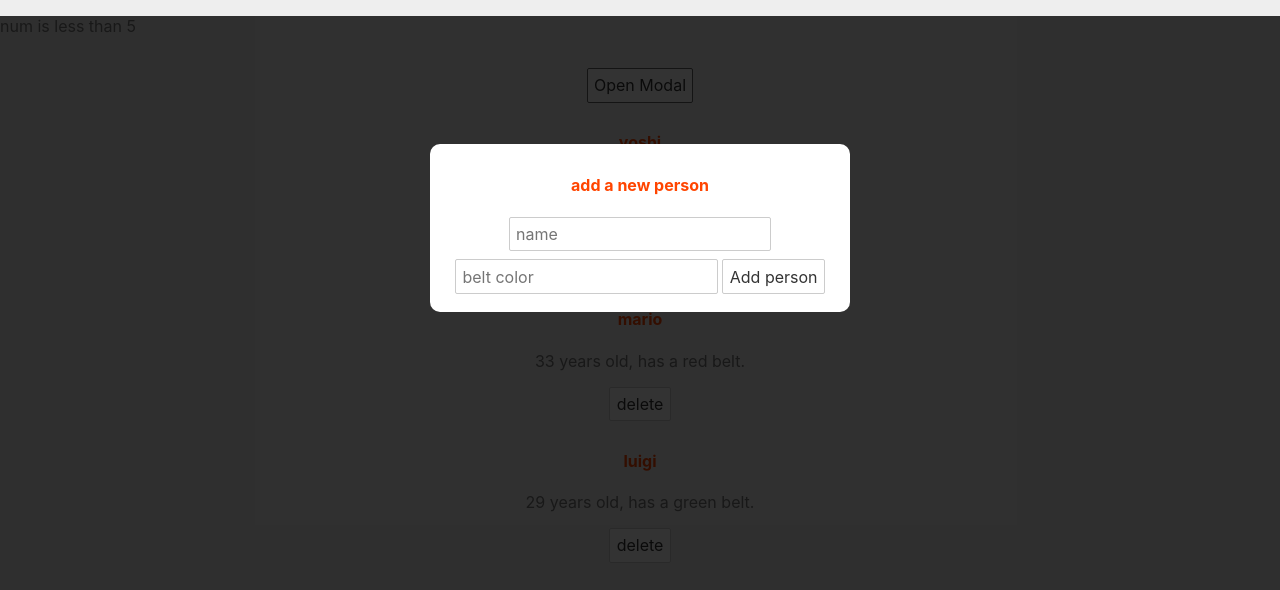
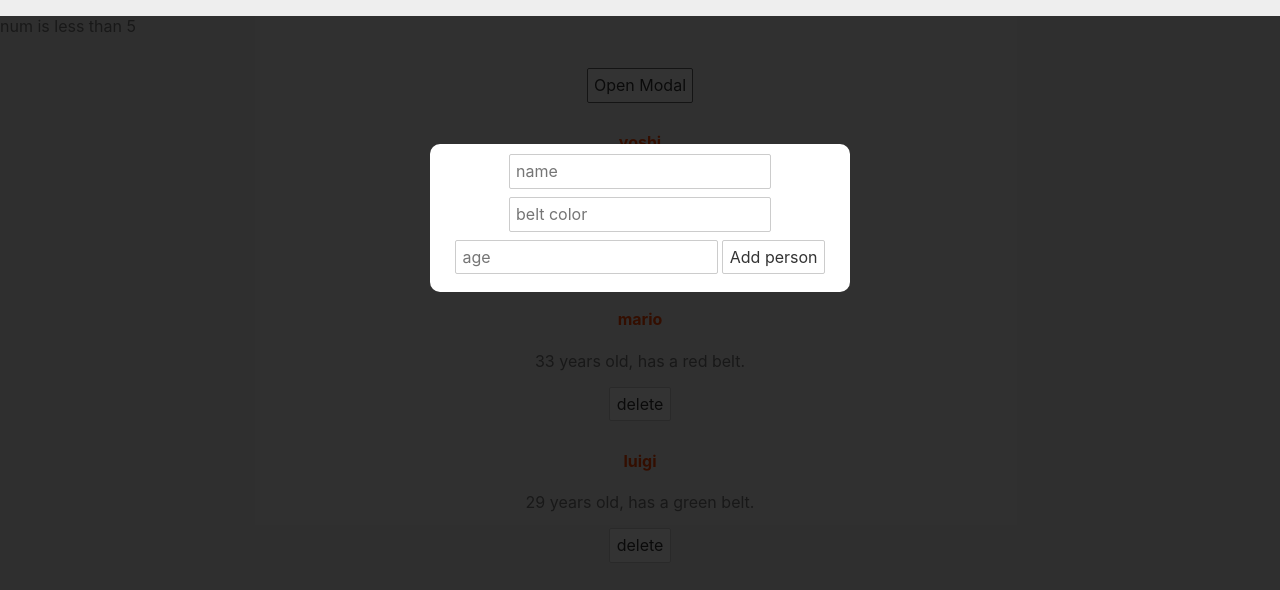
Before and after one commit to mrfinesse47/svelte-tutorial, a Svelte app: page / in a window 1280 px wide. Both pictures are taken after a click on the button "Open Modal". Shown: the top 590 px of the page. Built offline with nearby package versions, Linux system fonts and the light colour scheme.

Commit message:
onto https://www.youtube.com/watch?v=tkBgoKpU6Tk&list=PL4cUxeGkcC9hlbrVO_2QFVqVPhlZmz7tO&index=16&ab_channel=TheNetNinja

```diff
--- /dev/null
+++ b/src/AddPersonForm.svelte
@@ -0,0 +1,18 @@
+<script>
+  let name;
+  let beltColor;
+  let age;
+
+  const handleSubmit = () => {
+    console.log(`name ${name}, color ${beltColor}, age ${age}`);
+  };
+</script>
+
+<form on:submit|preventDefault={handleSubmit}>
+  <input type="text" placeholder="name" bind:value={name} />
+  <input type="text" placeholder="belt color" bind:value={beltColor} />
+  <input type="number" placeholder="age" bind:value={age} />
+  <button>Add person</button>
+</form>
+
+<style></style>
--- a/src/App.svelte
+++ b/src/App.svelte
@@ -1,5 +1,6 @@
 <script>
   import Modal from "./Modal.svelte";
+  import AddPersonForm from "./AddPersonForm.svelte";
 
   let showModal = false;
 
@@ -27,12 +28,7 @@
   {showModal}
   on:click={toggleModal}
 >
-  <h4>add a new person</h4>
-  <form>
-    <input type="text" placeholder="name" />
-    <input type="text" placeholder="belt color" />
-    <button>Add person</button>
-  </form>
+  <AddPersonForm />
 </Modal>
 
 {#if num > 20}
```
